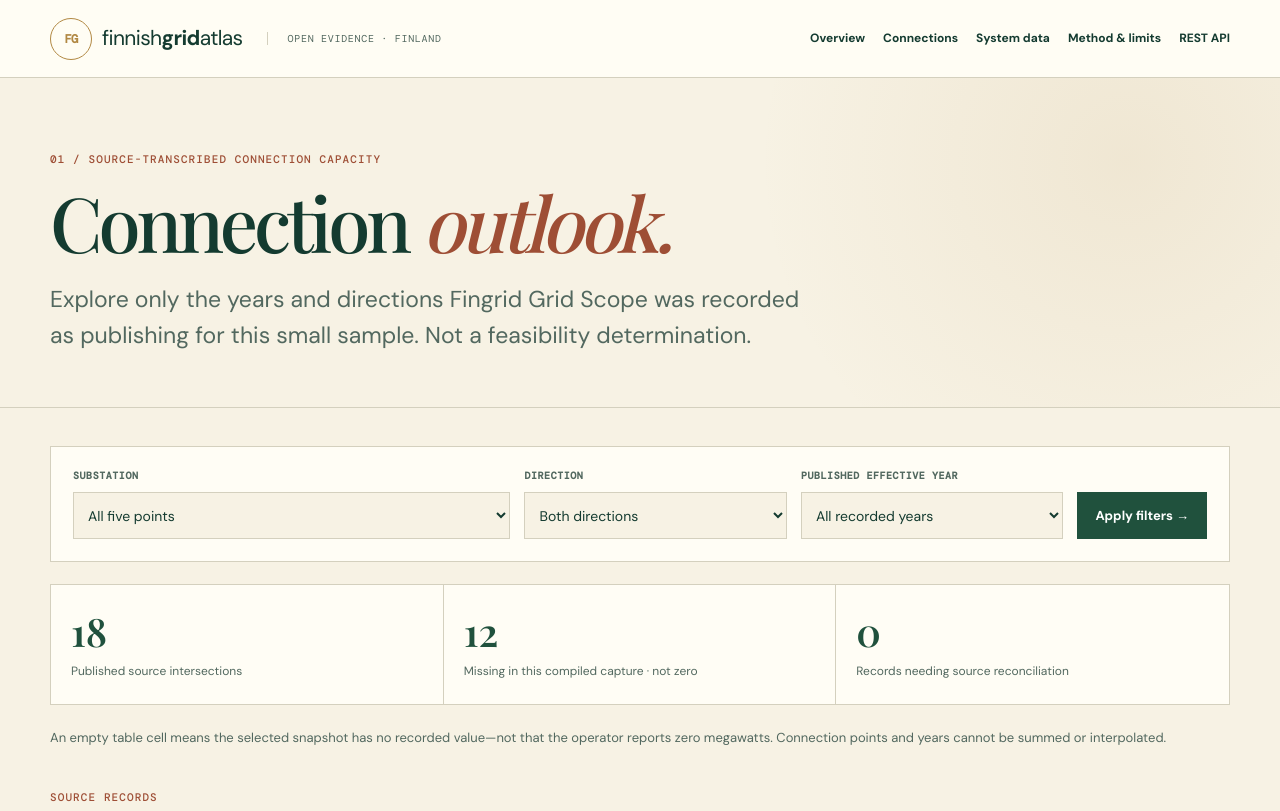
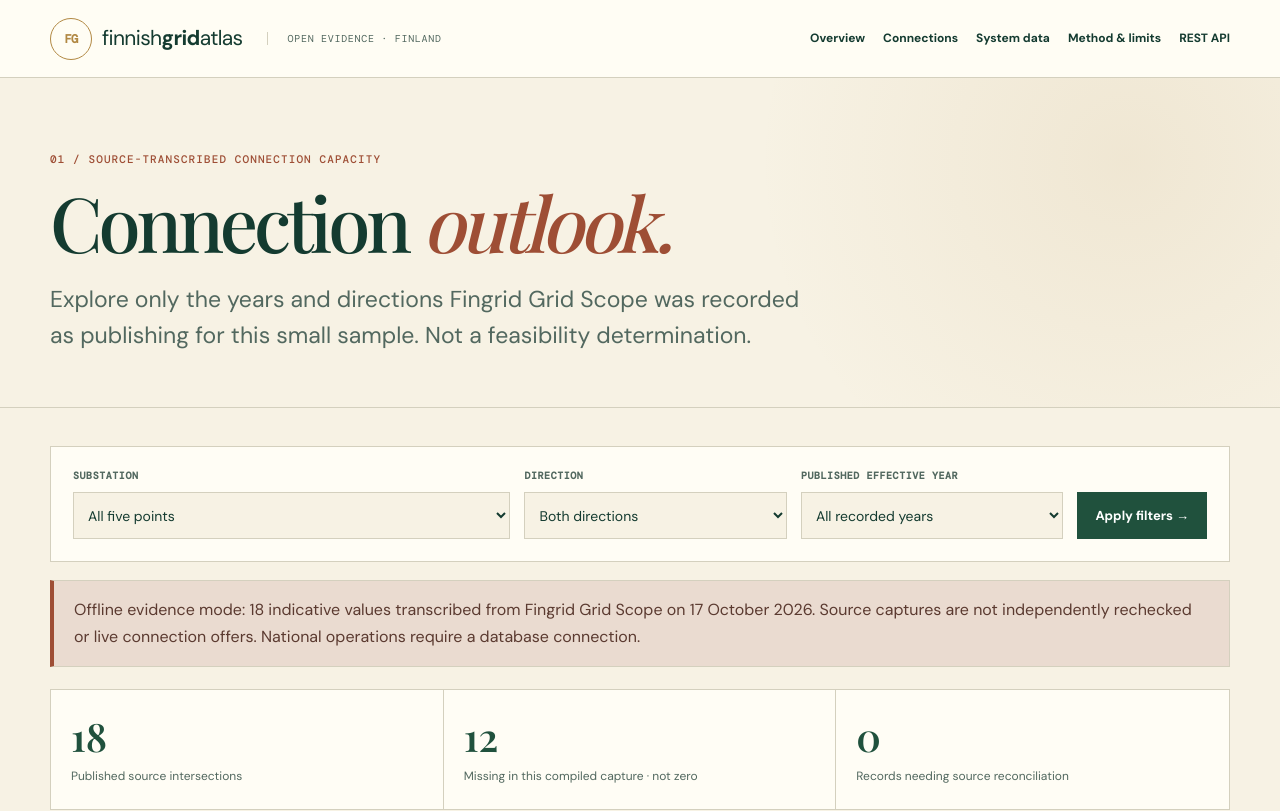
Before and after one commit to abhijith-sivaprasadan/finnish-grid-connection-evidence, a Next.js app in the folder website/: page /connections in a window 1280 px wide. Shown: the top 811 px of the page. Built offline with nearby package versions, Linux system fonts and the light colour scheme; a web font is replaced by a local one.

Commit message:
feat: clearly labelled compiled snapshot fallback for published capacity

```diff
--- a/website/src/app/connections/page.tsx
+++ b/website/src/app/connections/page.tsx
@@ -43,6 +43,7 @@ export default async function Connections({searchParams}:{searchParams:SP}){
       </select></label><button className="button" type="submit">Apply filters →</button>
     </form>
     {fault&&<p role="alert" className="notice warn">{fault}</p>}
+    {data?.data_mode==="compiled_snapshot"&&<p role="status" className="notice warn">Offline evidence mode: 18 indicative values transcribed from Fingrid Grid Scope on 17 October 2026. Source captures are not independently rechecked or live connection offers. National operations require a database connection.</p>}
     {stats&&<div className="data-strip three">
       <div><strong>{stats.coverage.published}</strong><span>Published source intersections</span></div>
       <div><strong>{stats.coverage.missing_in_compiled_capture}</strong><span>Missing in this compiled capture · not zero</span></div>
```
